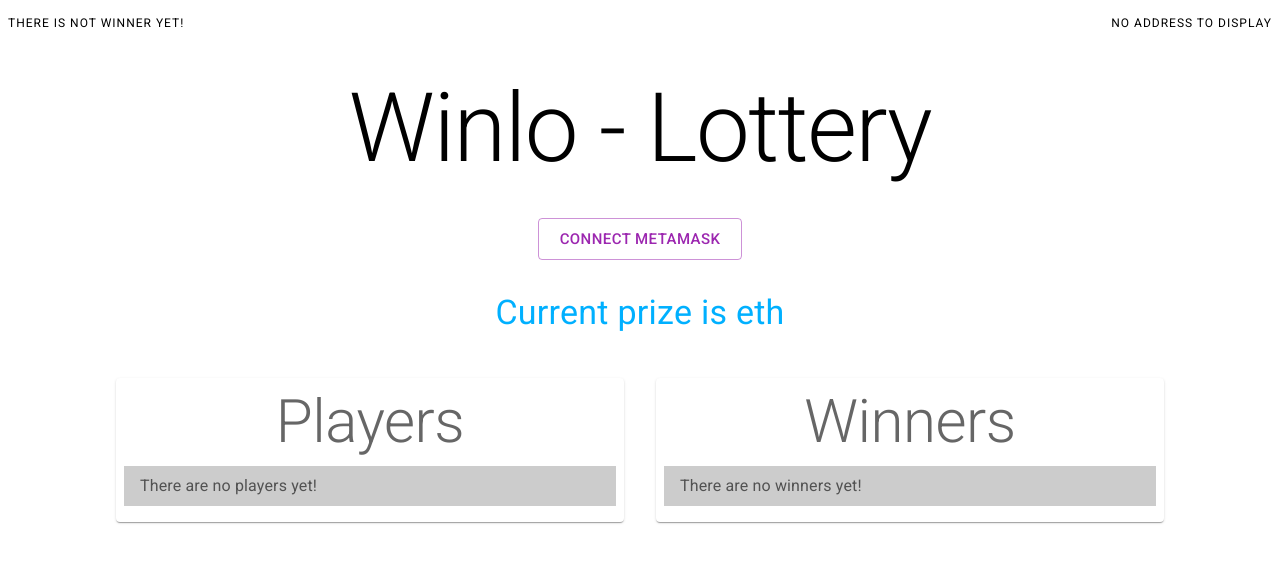
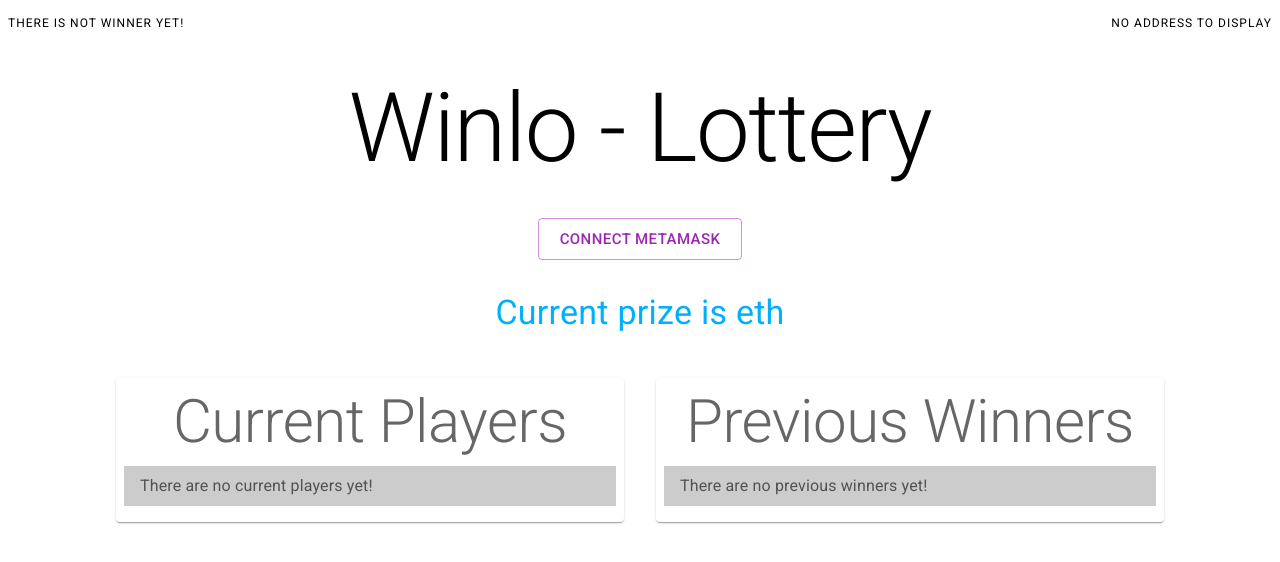
Before and after one commit to arkgast/blockchain-developer-bootcamp-final-project, a React (Create React App) app in the folder frontend/: page / in a window 1280 px wide. Shown: the top 562 px of the page. Built offline with nearby package versions, Linux system fonts and the light colour scheme.

Commit message:
chore: improve labels

```diff
--- a/frontend/src/App.tsx
+++ b/frontend/src/App.tsx
@@ -62,14 +62,14 @@ function App() {
       <Grid container spacing={4} columns={12} sx={{ justifyContent: "center" }}>
         <Grid item xs={6} sx={{ textAlign: "left" }}>
           {lastWinner ?
-            (<Typography variant="overline">{lastWinner}</Typography>)
+            (<Typography variant="overline">Last winner: {lastWinner}</Typography>)
             : (<Typography variant="overline">There is not winner yet!</Typography>)
           }
         </Grid>
 
         <Grid item xs={6} sx={{ textAlign: "right" }}>
           {account ?
-            (<Typography variant="overline">{account}</Typography>)
+            (<Typography variant="overline">Current address: {account}</Typography>)
             : (<Typography variant="overline">No address to display</Typography>)
           }
         </Grid>
@@ -126,11 +126,11 @@ function App() {
         </Grid>
 
         <Grid item xs={6} md={5}>
-          <List list={playersList} title="Players" loading={buyingTicket} />
+          <List list={playersList} title="Current Players" loading={buyingTicket} />
         </Grid>
 
         <Grid item xs={6} md={5}>
-          <List list={winnersList} title="Winners" loading={selectingWinner} />
+          <List list={winnersList} title="Previous Winners" loading={selectingWinner} />
         </Grid>
       </Grid>
     </Container>
--- a/frontend/src/shared/hooks.ts
+++ b/frontend/src/shared/hooks.ts
@@ -52,6 +52,7 @@ const useAccount = (): [string, Function] => {
 
     if (!currentAccount) return;
     setAccount(currentAccount.toUpperCase());
+    window.location.reload();
   };
 
   useEffect(() => {
```
